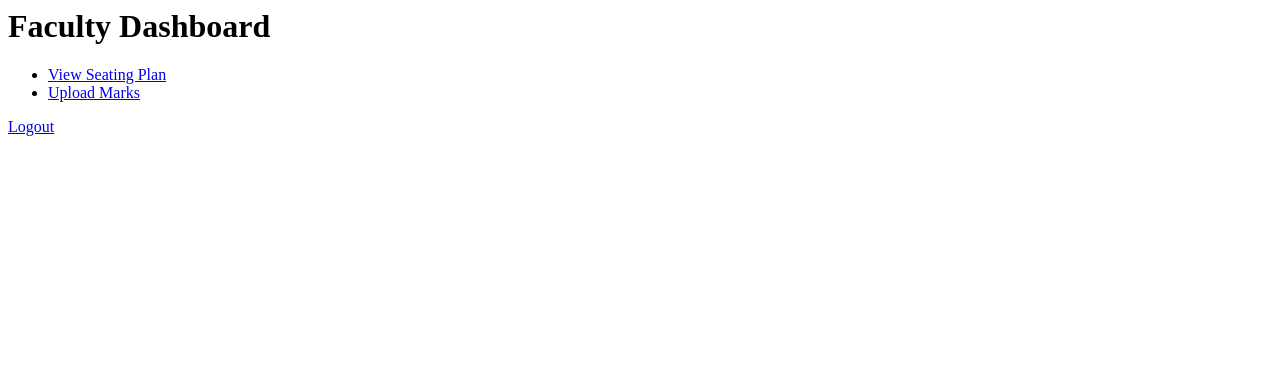
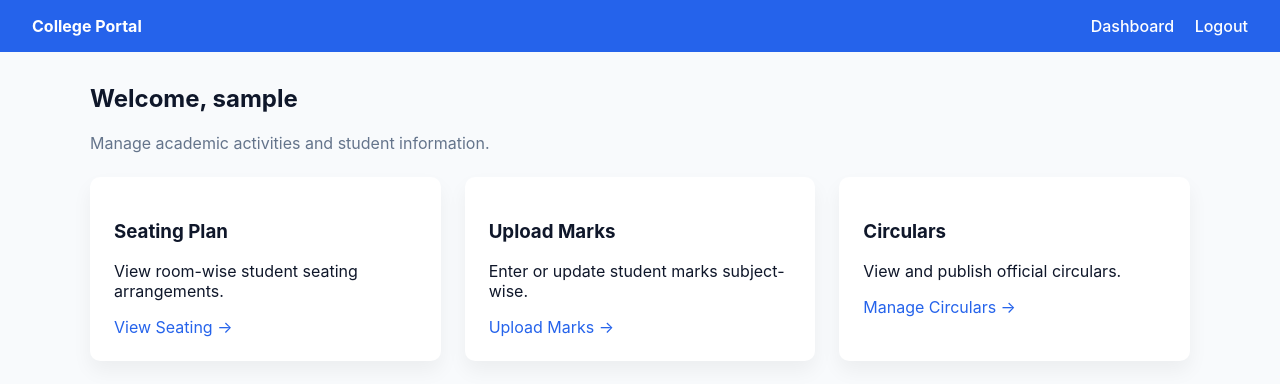
Before and after one commit to Aishi-Jain/College-Portal-Project, a Django app: page /faculty-dashboard/ in a window 1280 px wide. Shown: the top 384 px of the page. Run offline with Django 4.2, Linux system fonts and the light colour scheme; the visitor is signed in with stand-in values (Sample User, id 1).

Commit message:
faculty dashboard ui

```diff
--- a/college_portal_backend/college_portal_backend/urls.py
+++ b/college_portal_backend/college_portal_backend/urls.py
@@ -15,7 +15,8 @@ urlpatterns = [
     path('allocate-seating/', views.allocate_seating, name='allocate_seating'),
     path('faculty/seating/', views.faculty_seating_view, name='faculty_seating'),
     path('faculty/marks/', views.faculty_add_marks, name='faculty_add_marks'),
-    #path('faculty/circulars/add/', views.faculty_add_circular, name='faculty_add_circular'),
+    path('faculty/circulars/', views.faculty_circulars, name='faculty_circulars'),
+    path('faculty/circulars/add/', views.faculty_add_circular, name='faculty_add_circular'),
     path('student/seating/', views.student_seating_view, name='student_seating'),
     path('student/marks/', views.student_marks_view, name='student_marks'),
     path('student/circulars/', views.student_circulars, name='student_circulars'),
--- a/college_portal_backend/portal/templates/faculty_dashboard.html
+++ b/college_portal_backend/portal/templates/faculty_dashboard.html
@@ -1,8 +1,30 @@
-<h1>Faculty Dashboard</h1>
+{% extends 'base.html' %}
 
-<ul>
-    <li><a href="/faculty/seating/">View Seating Plan</a></li>
-    <li><a href="/faculty/marks/">Upload Marks</a></li>
-</ul>
+{% block title %}Faculty Dashboard{% endblock %}
 
-<a href="/logout/">Logout</a>
+{% block content %}
+<h2>Welcome, {{ request.user.username }}</h2>
+<p style="color:#64748B;">Manage academic activities and student information.</p>
+
+<div style="display:grid; grid-template-columns: repeat(auto-fit, minmax(260px, 1fr)); gap: 24px; margin-top: 24px;">
+
+    <div class="card">
+        <h3>Seating Plan</h3>
+        <p>View room-wise student seating arrangements.</p>
+        <a href="/faculty/seating/">View Seating →</a>
+    </div>
+
+    <div class="card">
+        <h3>Upload Marks</h3>
+        <p>Enter or update student marks subject-wise.</p>
+        <a href="/faculty/marks/">Upload Marks →</a>
+    </div>
+
+    <div class="card">
+        <h3>Circulars</h3>
+        <p>View and publish official circulars.</p>
+        <a href="/faculty/circulars/">Manage Circulars →</a>
+    </div>
+
+</div>
+{% endblock %}
--- a/college_portal_backend/portal/views.py
+++ b/college_portal_backend/portal/views.py
@@ -1,7 +1,7 @@
 from django.shortcuts import render, redirect
 from django.contrib.auth import authenticate, login, logout
 from django.contrib.auth.decorators import login_required
-from .models import Student, Faculty, Marks, Circular
+from .models import Student, Faculty, Marks, Circular, SeatingArrangement
 
 # LOGIN VIEW
 def login_view(request):
@@ -245,8 +245,19 @@ def faculty_add_marks(request):
         {'message': message}
     )
 
+@login_required
+def faculty_circulars(request):
+    if not hasattr(request.user, 'faculty'):
+        return redirect('login')
 
-''' @login_required
+    circulars = Circular.objects.all().order_by('-created_at')
+    return render(
+        request,
+        'faculty_circulars.html',
+        {'circulars': circulars}
+    )
+
+@login_required
 def faculty_add_circular(request):
     if not hasattr(request.user, 'faculty'):
         return redirect('login')
@@ -254,18 +265,20 @@ def faculty_add_circular(request):
     if request.method == 'POST':
         title = request.POST['title']
         description = request.POST['description']
+        expiry_date = request.POST['expiry_date']
         file = request.FILES.get('file')
 
         Circular.objects.create(
             title=title,
             description=description,
-            file=file,
-            created_at=timezone.now()
+            expiry_date=expiry_date,
+            file=file
         )
 
-        return redirect('faculty_circulars')
+        return redirect('/faculty/circulars/')
 
-    return render(request, 'faculty_add_circular.html') '''
+    return render(request, 'faculty_add_circular.html')
+
 
 @login_required
 def student_seating_view(request):
```
Also changed, not shown: college_portal_backend/portal/templates/faculty_add_circular.html (added, +35 -0 lines), college_portal_backend/portal/templates/faculty_add_marks.html (+32 -12 lines), college_portal_backend/portal/templates/faculty_circulars.html (added, +31 -0 lines), college_portal_backend/portal/templates/faculty_seating.html (+22 -7 lines).
